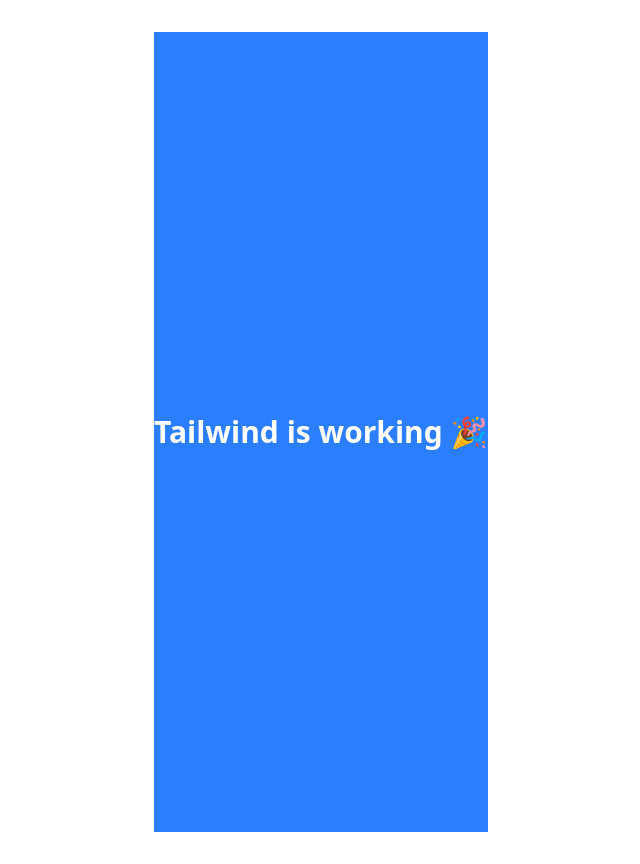
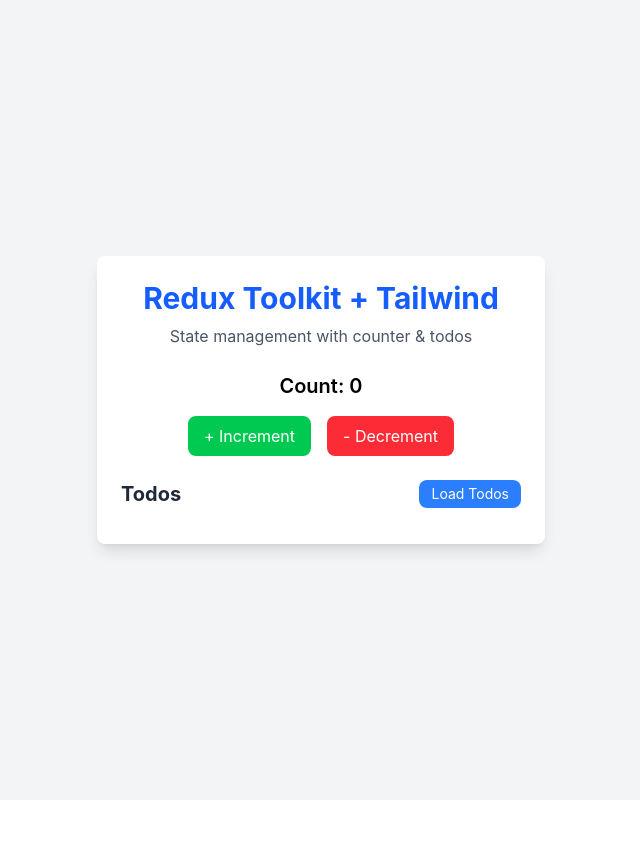
Before and after one commit to maxvanny2010/editor, a React (Vite) app: page / in a window 1280 px wide. Shown: the whole page, without its empty margins (319-959 px from the left). After the commit the page ends 800 px from the top, so only its background shows below. Built offline with nearby package versions, Linux system fonts and the light colour scheme.

Commit message:
feat(state): add redux toolkit setup (#33)
feat(state): add redux toolkit setup #19

```diff
--- a/package.json
+++ b/package.json
@@ -11,8 +11,11 @@
 		"prepare": "husky"
 	},
 	"dependencies": {
+		"@reduxjs/toolkit": "2.9.0",
 		"react": "19.1.1",
-		"react-dom": "19.1.1"
+		"react-dom": "19.1.1",
+		"react-redux": "9.2.0",
+		"redux-logger": "3.0.6"
 	},
 	"devDependencies": {
 		"@eslint/js": "9.36.0",
@@ -20,6 +23,7 @@
 		"@types/node": "24.6.2",
 		"@types/react": "19.1.16",
 		"@types/react-dom": "19.1.9",
+		"@types/redux-logger": "^3.0.13",
 		"@typescript-eslint/eslint-plugin": "8.45.0",
 		"@typescript-eslint/parser": "8.45.0",
 		"@vitejs/plugin-react-swc": "4.1.0",
--- a/src/App.css
+++ b/src/App.css
@@ -1,44 +1,6 @@
-#root {
-	max-width: 1280px;
-	margin: 0 auto;
-	padding: 2rem;
-	text-align: center;
+@import "tailwindcss";
+
+html, body, #root {
+	height: 100%;
+	margin: 0;
 }
-
-.logo {
-	height: 6em;
-	padding: 1.5em;
-	will-change: filter;
-	transition: filter 300ms;
-}
-
-.logo:hover {
-	filter: drop-shadow(0 0 2em #646cffaa);
-}
-
-.logo.react:hover {
-	filter: drop-shadow(0 0 2em #61dafbaa);
-}
-
-@keyframes logo-spin {
-	from {
-		transform: rotate(0deg);
-	}
-	to {
-		transform: rotate(360deg);
-	}
-}
-
-@media (prefers-reduced-motion: no-preference) {
-	a:nth-of-type(2) .logo {
-		animation: logo-spin infinite 20s linear;
-	}
-}
-
-.card {
-	padding: 2em;
-}
-
-.read-the-docs {
-	color: #888;
-}
--- a/src/App.tsx
+++ b/src/App.tsx
@@ -1,13 +1,66 @@
-import './App.css';
+import { decrement, increment } from './store/slices/counterSlice';
+import { fetchTodos, type RootState, useAppDispatch, useAppSelector } from './store';
 
-function App() {
+export default function App() {
+	const dispatch = useAppDispatch();
+	const count = useAppSelector((state: RootState) => state.counter.value);
+	const todos = useAppSelector((state: RootState) => state.todos.items);
+
 	return (
-		<>
-			<div className="min-h-screen flex items-center justify-center bg-blue-500 text-white text-3xl font-bold">
-				Tailwind is working 🎉
+		<div className="min-h-screen w-full flex items-center justify-center bg-gray-100 p-6">
+			<div className="max-w-md w-full bg-white shadow-lg rounded-lg p-6 space-y-6 mx-auto">
+				{/* Header */}
+				<div className="text-center">
+					<h1 className="text-3xl font-bold text-blue-600">
+						Redux Toolkit + Tailwind
+					</h1>
+					<p className="text-gray-600 mt-2">
+						State management with counter & todos
+					</p>
+				</div>
+
+				{/* Counter */}
+				<div className="text-center">
+					<p className="text-xl font-semibold text-black">Count: {count}</p>
+					<div className="flex justify-center space-x-4 mt-4">
+						<button
+							className="px-4 py-2 bg-green-500 hover:bg-green-600 text-white rounded-lg transition cursor-pointer"
+							onClick={() => dispatch(increment())}
+						>
+							+ Increment
+						</button>
+						<button
+							className="px-4 py-2 bg-red-500 hover:bg-red-600 text-white rounded-lg transition cursor-pointer"
+							onClick={() => dispatch(decrement())}
+						>
+							- Decrement
+						</button>
+					</div>
+				</div>
+
+				{/* Todos */}
+				<div>
+					<div className="flex justify-between items-center mb-3">
+						<h2 className="text-xl font-bold text-gray-800">Todos</h2>
+						<button
+							className="px-3 py-1 bg-blue-500 hover:bg-blue-600 text-white rounded-lg text-sm transition cursor-pointer"
+							onClick={() => dispatch(fetchTodos())}
+						>
+							Load Todos
+						</button>
+					</div>
+					<ul className="space-y-2">
+						{todos.map((t) => (
+							<li
+								key={t.id}
+								className="p-3 bg-gray-50 border border-gray-200 rounded-lg shadow-md hover:bg-gray-100 transition text-black cursor-pointer"
+							>
+								{t.title}
+							</li>
+						))}
+					</ul>
+				</div>
 			</div>
-		</>
+		</div>
 	);
 }
-
-export default App;
--- a/src/index.css
+++ b/src/index.css
@@ -1,75 +1,6 @@
 @import "tailwindcss";
 
-:root {
-	font-family: system-ui, Avenir, Helvetica, Arial, sans-serif;
-	line-height: 1.5;
-	font-weight: 400;
-
-	color-scheme: light dark;
-	color: rgba(255, 255, 255, 0.87);
-	background-color: #242424;
-
-	font-synthesis: none;
-	text-rendering: optimizeLegibility;
-	-webkit-font-smoothing: antialiased;
-	-moz-osx-font-smoothing: grayscale;
+html, body, #root {
+	height: 100%;
+	margin: 0;
 }
-
-a {
-	font-weight: 500;
-	color: #646cff;
-	text-decoration: inherit;
-}
-
-a:hover {
-	color: #535bf2;
-}
-
-body {
-	margin: 0;
-	display: flex;
-	place-items: center;
-	min-width: 320px;
-	min-height: 100vh;
-}
-
-h1 {
-	font-size: 3.2em;
-	line-height: 1.1;
-}
-
-button {
-	border-radius: 8px;
-	border: 1px solid transparent;
-	padding: 0.6em 1.2em;
-	font-size: 1em;
-	font-weight: 500;
-	font-family: inherit;
-	background-color: #1a1a1a;
-	cursor: pointer;
-	transition: border-color 0.25s;
-}
-
-button:hover {
-	border-color: #646cff;
-}
-
-button:focus,
-button:focus-visible {
-	outline: 4px auto -webkit-focus-ring-color;
-}
-
-@media (prefers-color-scheme: light) {
-	:root {
-		color: #213547;
-		background-color: #ffffff;
-	}
-
-	a:hover {
-		color: #747bff;
-	}
-
-	button {
-		background-color: #f9f9f9;
-	}
-}
--- a/src/main.tsx
+++ b/src/main.tsx
@@ -1,10 +1,14 @@
 import { StrictMode } from 'react';
 import { createRoot } from 'react-dom/client';
+import { Provider } from 'react-redux';
+import { store } from './store';
+import App from './App.tsx';
 import './index.css';
-import App from './App.tsx';
 
 createRoot(document.getElementById('root')!).render(
 	<StrictMode>
-		<App />
+		<Provider store={store}>
+			<App />
+		</Provider>
 	</StrictMode>,
 );
--- /dev/null
+++ b/src/store/index.ts
@@ -0,0 +1,30 @@
+import { configureStore } from '@reduxjs/toolkit';
+import counterReducer from './slices/counterSlice.ts';
+import todosReducer, { fetchTodos } from './slices/todoSlice.ts';
+import logger from 'redux-logger';
+import { type TypedUseSelectorHook, useDispatch, useSelector } from 'react-redux';
+
+export const store = configureStore({
+	reducer: {
+		counter: counterReducer,
+		todos: todosReducer,
+	},
+	middleware: (getDefaultMiddleware) => {
+		const middlewares = getDefaultMiddleware();
+
+		if (import.meta.env.MODE === 'development') {
+			middlewares.push(logger);
+		}
+
+		return middlewares;
+	},
+	devTools: import.meta.env.MODE !== 'production',
+});
+
+export type RootState = ReturnType<typeof store.getState>;
+export type AppDispatch = typeof store.dispatch;
+
+export const useAppDispatch = () => useDispatch<AppDispatch>();
+export const useAppSelector: TypedUseSelectorHook<RootState> = useSelector;
+
+export { fetchTodos };
--- /dev/null
+++ b/src/store/slices/counterSlice.ts
@@ -0,0 +1,17 @@
+import { createSlice } from '@reduxjs/toolkit';
+
+const counterSlice = createSlice({
+	name: 'counter',
+	initialState: { value: 0 },
+	reducers: {
+		increment: (state) => {
+			state.value += 1;
+		},
+		decrement: (state) => {
+			state.value -= 1;
+		},
+	},
+});
+
+export const { increment, decrement } = counterSlice.actions;
+export default counterSlice.reducer;
--- /dev/null
+++ b/src/store/slices/todoSlice.ts
@@ -0,0 +1,47 @@
+import { createSlice, createAsyncThunk, type PayloadAction } from '@reduxjs/toolkit';
+
+export interface Todo {
+	id: number;
+	title: string;
+}
+
+export interface TodosState {
+	items: Todo[];
+	status: 'idle' | 'loading' | 'succeeded' | 'failed';
+	error: string | null;
+}
+
+const initialState: TodosState = {
+	items: [],
+	status: 'idle', // вместо boolean
+	error: null,
+};
+
+export const fetchTodos = createAsyncThunk<Todo[]>('todos/fetch', async () => {
+	const res = await fetch('https://jsonplaceholder.typicode.com/todos?_limit=5');
+	if (!res.ok) throw new Error('Failed to fetch todos');
+	return (await res.json()) as Todo[];
+});
+
+const todosSlice = createSlice({
+	name: 'todos',
+	initialState,
+	reducers: {},
+	extraReducers: (builder) => {
+		builder
+			.addCase(fetchTodos.pending, (state) => {
+				state.status = 'loading';
+				state.error = null;
+			})
+			.addCase(fetchTodos.fulfilled, (state, action: PayloadAction<Todo[]>) => {
+				state.status = 'succeeded';
+				state.items = action.payload;
+			})
+			.addCase(fetchTodos.rejected, (state, action) => {
+				state.status = 'failed';
+				state.error = action.error.message ?? 'Unknown error';
+			});
+	},
+});
+
+export default todosSlice.reducer;
```
Also changed, not shown: public/images/tailwind_redux.jpg (added), 1 other file (tests, documents, lock files or other folders).
